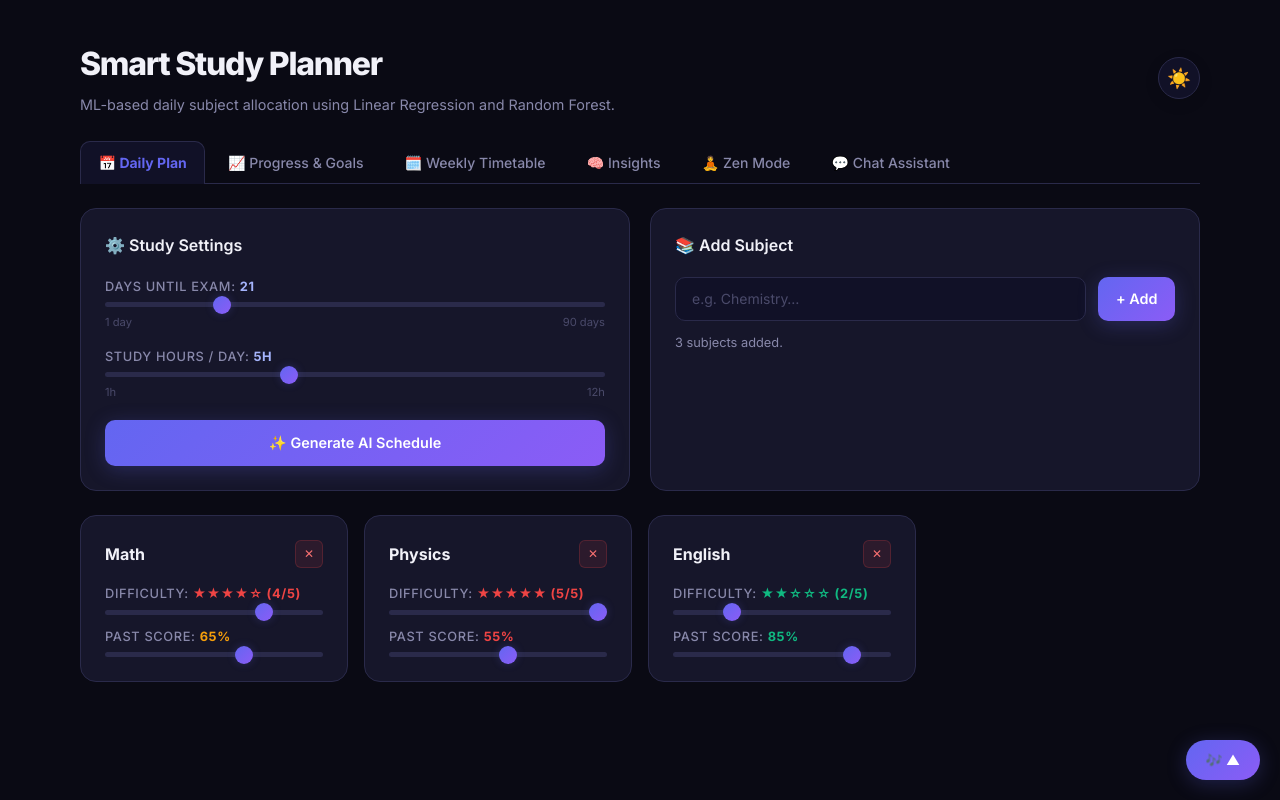
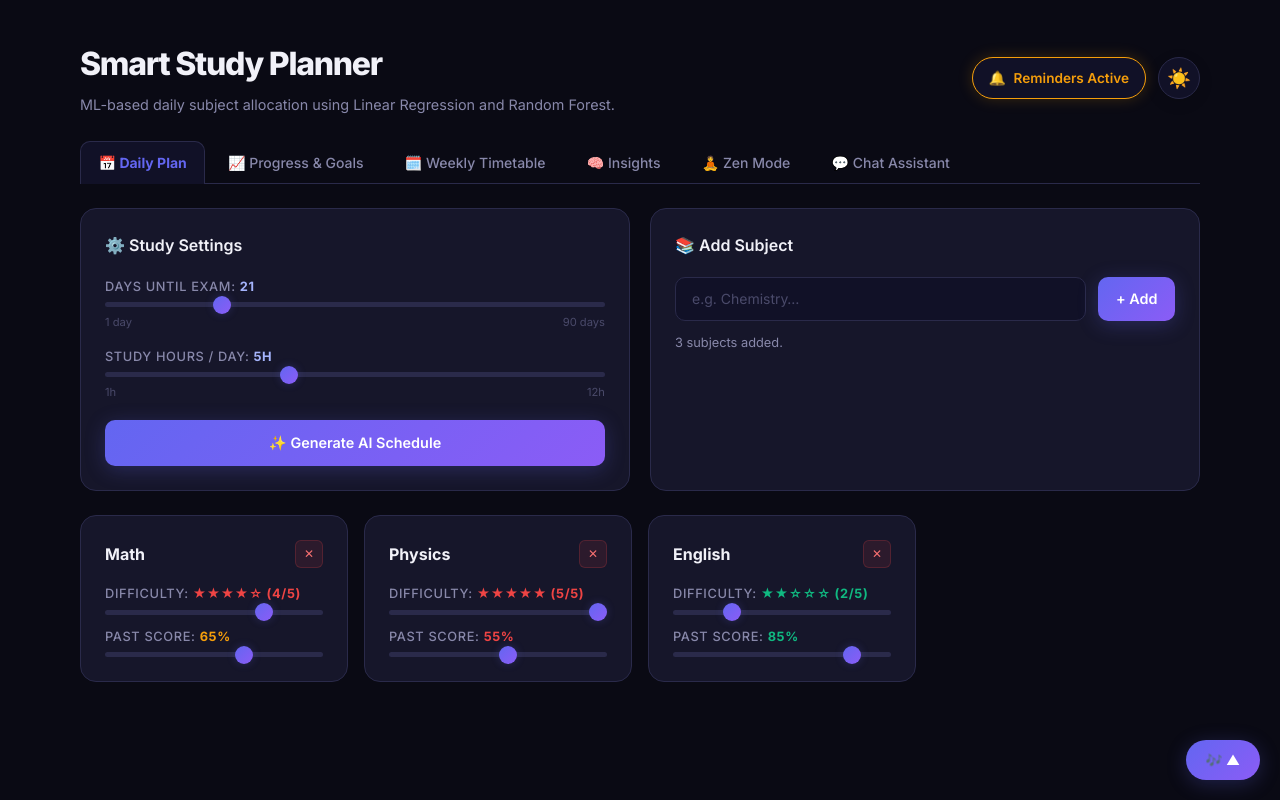
Before and after one commit to pariporwal27/smart-study-planner, a Next.js app in the folder frontend/: page /dashboard in a window 1280 px wide. Built offline with nearby package versions, Linux system fonts and the light colour scheme.

Commit message:
Refactor notifications: remove small-task toasts, keep goal complete & level up, implement background study reminders matching timetable

```diff
--- a/frontend/src/app/dashboard/page.tsx
+++ b/frontend/src/app/dashboard/page.tsx
@@ -37,6 +37,7 @@ const BALLOON_COLORS = ['#3b82f6', '#10b981', '#f59e0b', '#ef4444', '#8b5cf6', '
 export default function Dashboard() {
   const [activeTab, setActiveTab] = useState(0);
   const [isLight, setIsLight] = useState(false);
+  const [remindersEnabled, setRemindersEnabled] = useState(true);
   const [toasts, setToasts] = useState<Toast[]>([]);
   const [balloons, setBalloons] = useState<Balloon[]>([]);
 
@@ -46,6 +47,11 @@ export default function Dashboard() {
       setIsLight(true);
       document.documentElement.classList.add('light-theme');
     }
+
+    const savedReminders = localStorage.getItem('study_reminders_enabled');
+    if (savedReminders !== null) {
+      setRemindersEnabled(savedReminders === 'true');
+    }
   }, []);
 
   const toggleTheme = () => {
@@ -54,13 +60,70 @@ export default function Dashboard() {
     if (next) {
       document.documentElement.classList.add('light-theme');
       localStorage.setItem('theme-light', 'true');
-      addToast('🌓 Light theme activated!', 'info');
     } else {
       document.documentElement.classList.remove('light-theme');
       localStorage.setItem('theme-light', 'false');
-      addToast('🌓 Dark theme activated!', 'info');
     }
   };
+
+  const toggleReminders = () => {
+    const next = !remindersEnabled;
+    setRemindersEnabled(next);
+    localStorage.setItem('study_reminders_enabled', next ? 'true' : 'false');
+  };
+
+  // Automatic study reminders background effect
+  useEffect(() => {
+    const checkReminder = () => {
+      const savedReminders = localStorage.getItem('study_reminders_enabled');
+      if (savedReminders === 'false') return;
+
+      const now = new Date();
+      const DAYS_MAP = ['Sun', 'Mon', 'Tue', 'Wed', 'Thu', 'Fri', 'Sat'];
+      const currentDay = DAYS_MAP[now.getDay()];
+      const currentHour = now.getHours();
+      const currentDateStr = now.toISOString().split('T')[0];
+
+      let slotIndex = -1;
+      if (currentHour >= 9 && currentHour < 12) {
+        slotIndex = 0;
+      } else if (currentHour >= 13 && currentHour < 16) {
+        slotIndex = 1;
+      } else if (currentHour >= 17 && currentHour < 20) {
+        slotIndex = 2;
+      }
+
+      if (slotIndex !== -1) {
+        const savedTimetable = localStorage.getItem('study_timetable');
+        if (savedTimetable) {
+          try {
+            const timetable = JSON.parse(savedTimetable);
+            const cell = timetable.find((c: any) => c.day === currentDay && c.slotIndex === slotIndex);
+            if (cell) {
+              const lastReminderKey = `${currentDateStr}-${slotIndex}`;
+              const savedLastReminder = localStorage.getItem('study_last_reminder_slot');
+              if (savedLastReminder !== lastReminderKey) {
+                addToast(`🔔 Study Reminder: Time to study ${cell.subject}! (${cell.timeRange}) 📚`, 'info');
+                localStorage.setItem('study_last_reminder_slot', lastReminderKey);
+              }
+            }
+          } catch (e) {
+            console.error('Error checking timetable reminders:', e);
+          }
+        }
+      }
+    };
+
+    // Check on mount (after short delay to ensure initial load completes)
+    const timeout = setTimeout(checkReminder, 1500);
+
+    // Set interval to check every 30 seconds
+    const interval = setInterval(checkReminder, 30000);
+    return () => {
+      clearTimeout(timeout);
+      clearInterval(interval);
+    };
+  }, [remindersEnabled]);
 
   const addToast = (message: string, type: 'info' | 'success' | 'warning' = 'success') => {
     const id = Date.now();
@@ -165,6 +228,40 @@ export default function Dashboard() {
           <p>ML-based daily subject allocation using Linear Regression and Random Forest.</p>
         </div>
 
+        <div style={{ display: 'flex', alignItems: 'center', gap: '0.75rem' }}>
+          {/* 🔔 Premium Study Reminders Toggle */}
+          <button
+            onClick={toggleReminders}
+            title={remindersEnabled ? 'Mute Study Reminders' : 'Enable Study Reminders'}
+            style={{
+              background: 'var(--bg-secondary)',
+              border: '1px solid var(--border)',
+              color: remindersEnabled ? '#f59e0b' : 'var(--text-muted)',
+              padding: '0 1rem',
+              height: '42px',
+              borderRadius: '21px',
+              cursor: 'pointer',
+              fontSize: '0.85rem',
+              fontWeight: 600,
+              display: 'flex',
+              alignItems: 'center',
+              justifyContent: 'center',
+              gap: '0.5rem',
+              transition: 'all 0.2s',
+              boxShadow: remindersEnabled ? '0 0 15px rgba(245, 158, 11, 0.2)' : '0 4px 15px rgba(0,0,0,0.1)',
+              borderColor: remindersEnabled ? '#f59e0b' : 'var(--border)'
+            }}
+            onMouseOver={e => {
+              e.currentTarget.style.transform = 'scale(1.04)';
+            }}
+            onMouseOut={e => {
+              e.currentTarget.style.transform = 'scale(1)';
+            }}
+          >
+            <span>{remindersEnabled ? '🔔' : '🔕'}</span>
+            <span>{remindersEnabled ? 'Reminders Active' : 'Reminders Muted'}</span>
+          </button>
+
           {/* 🌓 Premium Theme Toggle Button */}
           <button
             onClick={toggleTheme}
@@ -198,10 +295,11 @@ export default function Dashboard() {
             {isLight ? '🌙' : '☀️'}
           </button>
         </div>
+      </div>
 
       <div className="tab-bar">
         {TABS.map((t, i) => (
-          <button key={i} className={`tab-btn ${activeTab === i ? 'active' : ''}`} onClick={() => { setActiveTab(i); addToast(`Switched to ${t.slice(2)}`, 'info'); }}>
+          <button key={i} className={`tab-btn ${activeTab === i ? 'active' : ''}`} onClick={() => setActiveTab(i)}>
             {t}
           </button>
         ))}
--- a/frontend/src/app/dashboard/tabs/InsightsTab.tsx
+++ b/frontend/src/app/dashboard/tabs/InsightsTab.tsx
@@ -20,7 +20,7 @@ export default function InsightsTab() {
       const totalActual = data.reduce((s: number, e: any) => s + e.actual, 0);
       const totalPlanned = data.reduce((s: number, e: any) => s + e.planned, 0);
       const consistency = totalPlanned > 0 ? (totalActual / totalPlanned) * 100 : 0;
-      const avgActual = data.length > 0 ? totalActual / [...new Set(data.map((e: any) => e.date))].length : 0;
+      const avgActual = data.length > 0 ? totalActual / Array.from(new Set(data.map((e: any) => e.date))).length : 0;
       if (totalActual > totalPlanned * 1.15 || avgActual > 8) setPersonaIdx(3);
       else if (consistency >= 80 && avgActual <= 6) setPersonaIdx(0);
       else if (avgActual >= 4 && data.length >= 3) setPersonaIdx(1);
@@ -29,7 +29,7 @@ export default function InsightsTab() {
   }, []);
 
   const persona = PERSONAS[personaIdx];
-  const uniqueDates = [...new Set(entries.map((e: any) => e.date))];
+  const uniqueDates = Array.from(new Set(entries.map((e: any) => e.date)));
   const streak = (() => {
     let s = 0;
     const today = new Date();
--- a/frontend/src/app/dashboard/tabs/WeeklyPlannerTab.tsx
+++ b/frontend/src/app/dashboard/tabs/WeeklyPlannerTab.tsx
@@ -146,7 +146,6 @@ export default function WeeklyPlannerTab({ addToast, triggerCelebration }: Weekl
     const updated = dailyQuests.map(q => {
       if (q.id === questId && !q.claimed) {
         awardXp(q.xpReward);
-        if (addToast) addToast(`Quest claimed! +${q.xpReward} XP awarded.`, 'success');
         if (triggerCelebration) triggerCelebration();
         return { ...q, claimed: true, completed: true };
       }
@@ -160,7 +159,6 @@ export default function WeeklyPlannerTab({ addToast, triggerCelebration }: Weekl
     const updated = achievements.map(a => {
       if (a.id === achId && a.unlocked && !a.claimed) {
         awardXp(a.xpReward);
-        if (addToast) addToast(`Achievement unlocked! +${a.xpReward} XP awarded.`, 'success');
         if (triggerCelebration) triggerCelebration();
         return { ...a, claimed: true };
       }
@@ -173,13 +171,11 @@ export default function WeeklyPlannerTab({ addToast, triggerCelebration }: Weekl
   const handleBoostXp = () => {
     const todayStr = new Date().toISOString().split('T')[0];
     if (lastBoostDate === todayStr) {
-      if (addToast) addToast("You've already claimed your free daily boost! Come back tomorrow.", "warning");
       return;
     }
     localStorage.setItem('study_last_xp_boost', todayStr);
     setLastBoostDate(todayStr);
     awardXp(25);
-    if (addToast) addToast("🚀 Daily XP Boost applied! +25 XP", "success");
     if (triggerCelebration) triggerCelebration();
   };
 
@@ -204,7 +200,6 @@ export default function WeeklyPlannerTab({ addToast, triggerCelebration }: Weekl
     setTimetable(updated);
     saveToStorage('study_timetable', updated);
     setEditingCell(null);
-    if (addToast) addToast(`Successfully updated study slot for ${editingCell.day}!`, 'success');
 
     // Trigger quest completion!
     const quests = dailyQuests.map(q => q.id === 'quest_2' ? { ...q, completed: true } : q);
```
Also changed, not shown: frontend/src/app/dashboard/tabs/ProgressTab.tsx (+9 -6 lines). Lines whose indentation alone changed are shown as unchanged.
